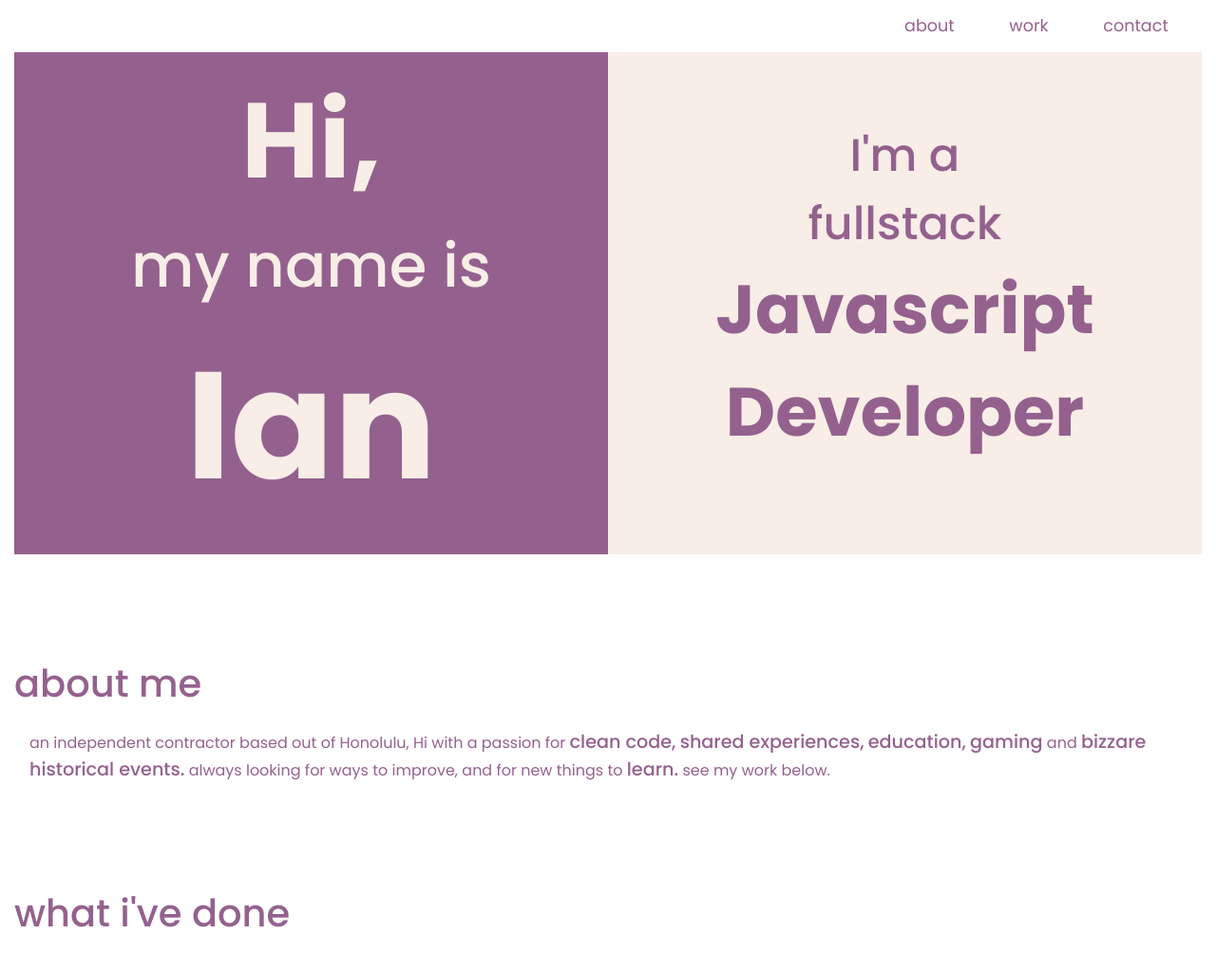
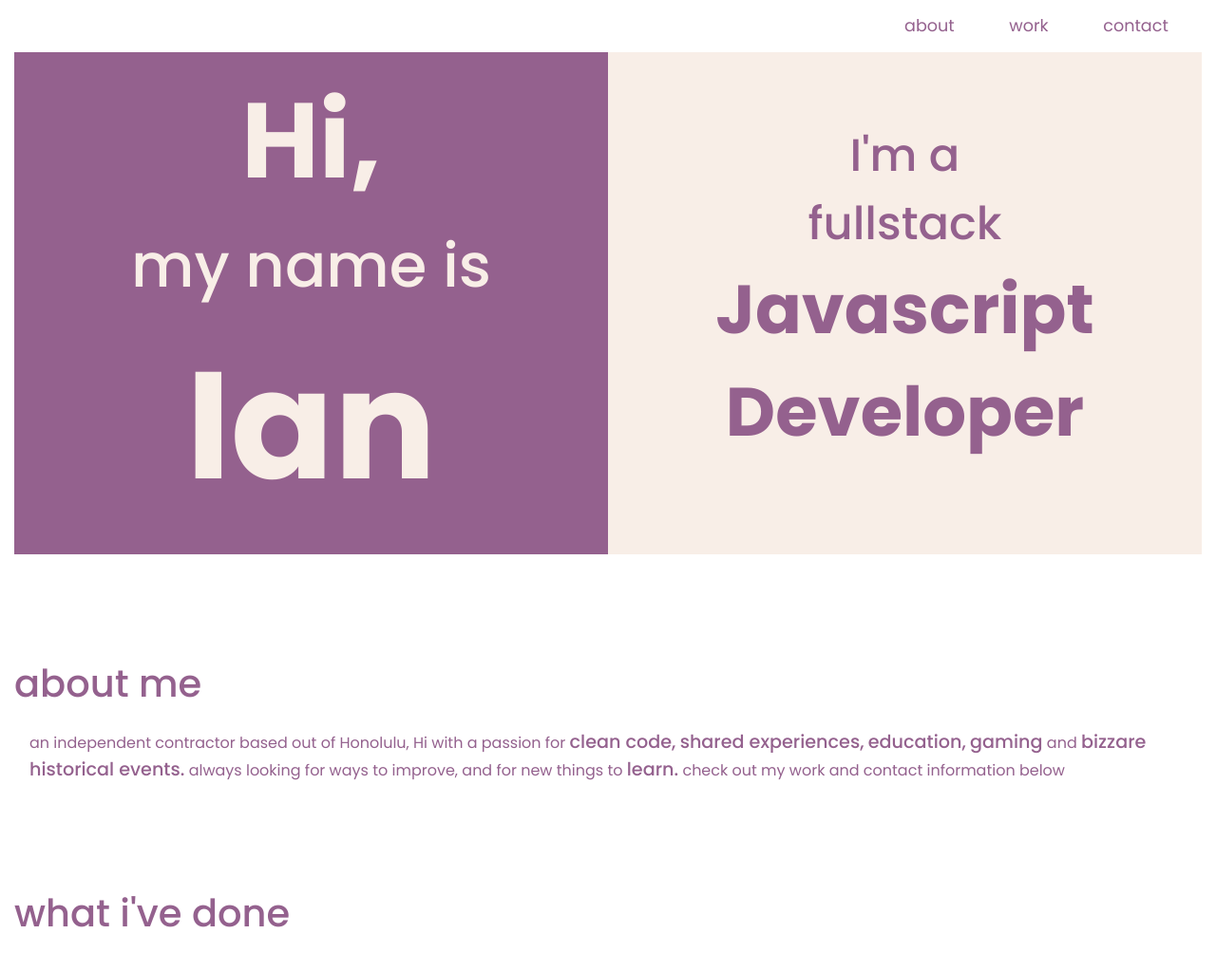
Before and after one commit to IanKBovard/iankbovard.github.io, a website: page index.html in a window 1280 px wide. Shown: the top 1023 px of the page at 95% size. Drawn offline with nearby package versions, Linux system fonts and the light colour scheme.

Commit message:
changed wording in about section

```diff
--- a/index.html
+++ b/index.html
@@ -66,7 +66,7 @@
       <span class="me-text">always looking for ways to improve,</span>
       <span class="me-text">and for new things to</span>
       <span class="me-learn">learn.</span>
-      <span class="me-text">see my work below.</span>
+      <span class="me-text">check out my work and contact information below</span>
     </div>
   </div>
 </div>
```
